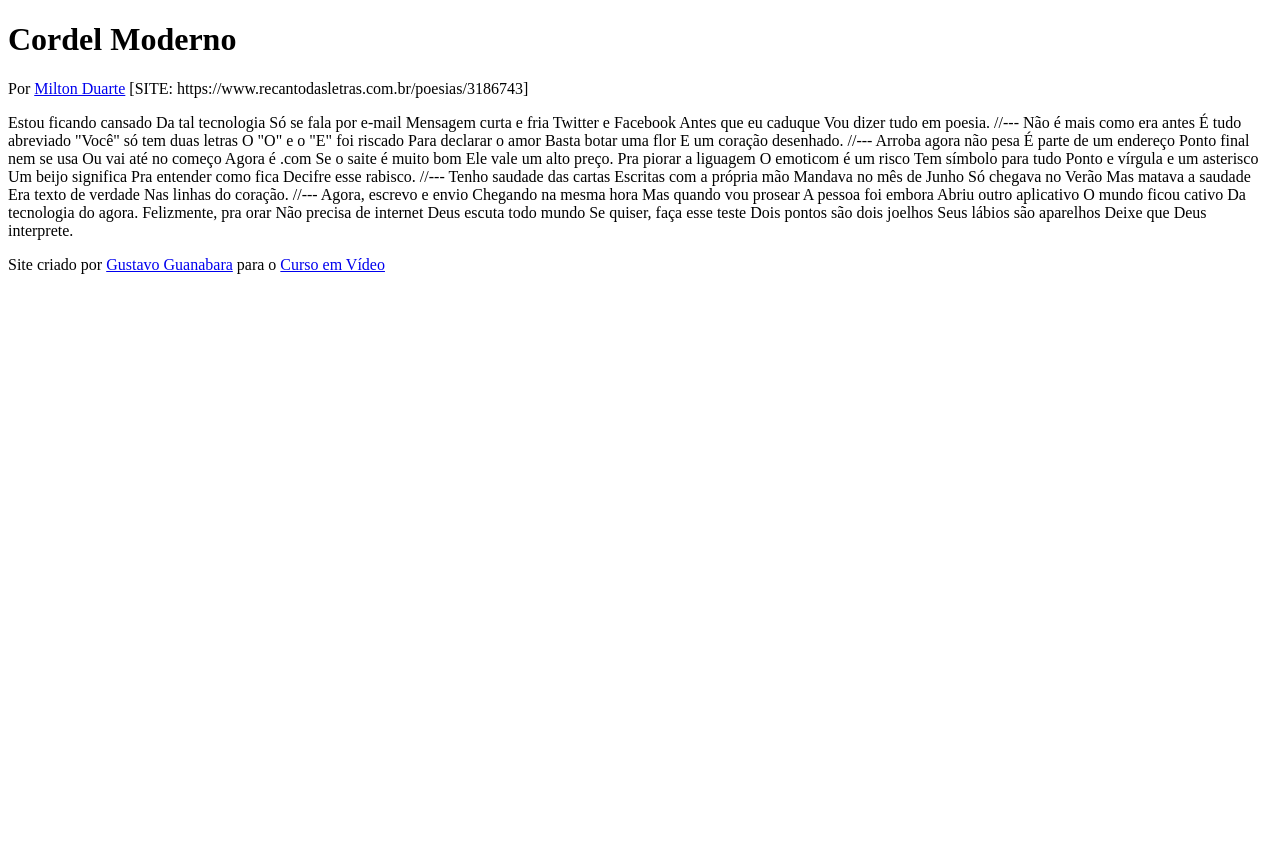
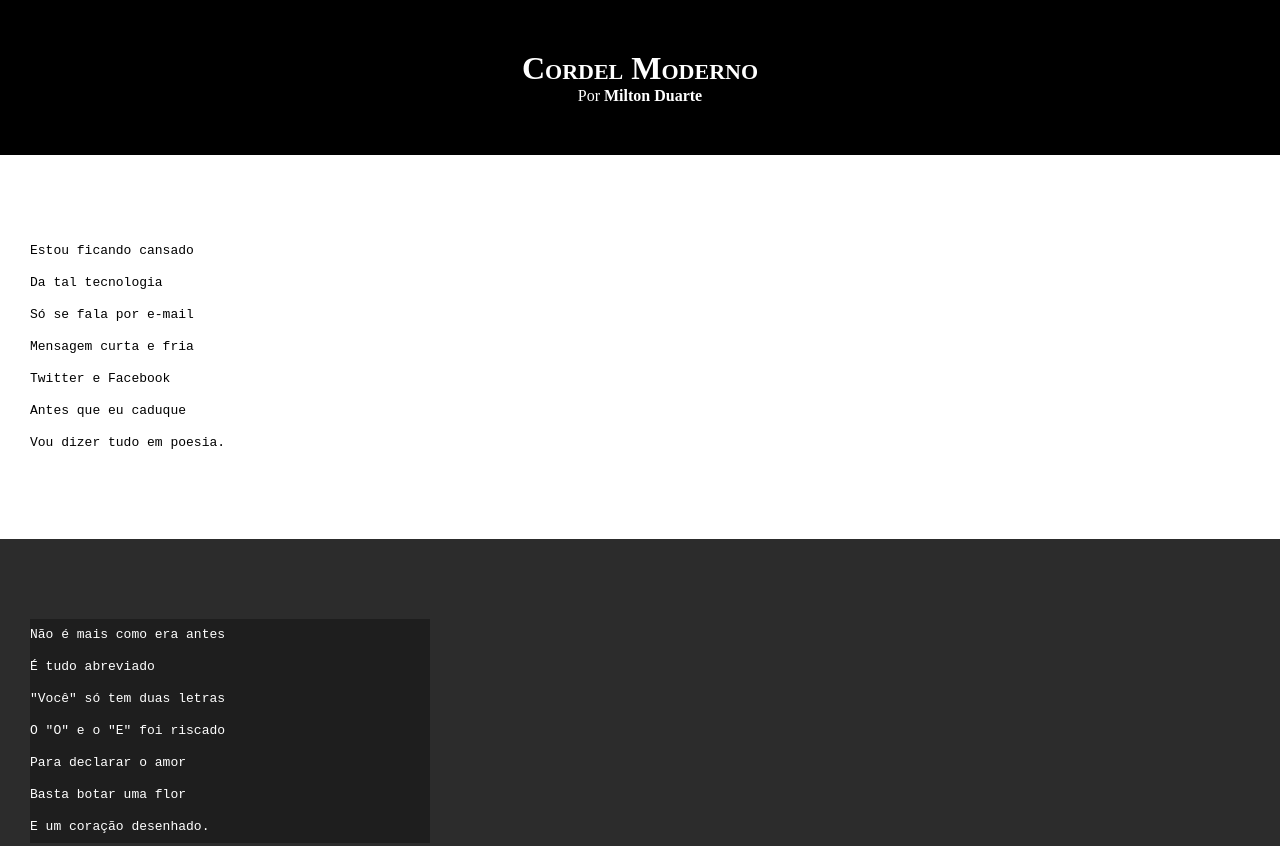
Before and after one commit to gustavoarakakiA/html-css, a plain HTML site: page desafios/des012/index.html in a window 1280 px wide. Shown: the top 846 px of the page. Before the commit the page ends 800 px from the top, so only its background shows below. Drawn offline with Linux system fonts and the light colour scheme.

Commit message:
atualizei estilo dos textos e blocos

```diff
--- a/desafios/des012/index.html
+++ b/desafios/des012/index.html
@@ -3,6 +3,7 @@
 <head>
     <meta charset="UTF-8">
     <meta name="viewport" content="width=device-width, initial-scale=1.0">
+    <link rel="stylesheet" href="style.css">
     <title>Cordel Moderno</title>
 </head>
 <body>
@@ -10,10 +11,11 @@
         <h1>Cordel Moderno</h1>
         <p>
             Por <a href="https://www.recantodasletras.com.br/poesias/3186743" target="_blank">Milton Duarte</a>
-            [SITE: https://www.recantodasletras.com.br/poesias/3186743]
         </p>
     </header>
 
+    <section class="normal">
+        <pre>
             Estou ficando cansado
             Da tal tecnologia
             Só se fala por e-mail
@@ -21,9 +23,11 @@
             Twitter e Facebook
             Antes que eu caduque
             Vou dizer tudo em poesia.
+        </pre>
+    </section>
 
-    //---
-
+    <section class="imagem">
+        <pre>
             Não é mais como era antes
             É tudo abreviado
             "Você" só tem duas letras
@@ -31,9 +35,10 @@
             Para declarar o amor
             Basta botar uma flor
             E um coração desenhado.
-
-    //---
-
+        </pre>
+    </section>
+    <section class="normal">
+        <pre>
             Arroba agora não pesa
             É parte de um endereço
             Ponto final nem se usa
@@ -41,7 +46,9 @@
             Agora é .com
             Se o saite é muito bom
             Ele vale um alto preço.
+        </pre>
 
+        <pre>
             Pra piorar a liguagem
             O emoticom é um risco
             Tem símbolo para tudo
@@ -49,9 +56,11 @@
             Um beijo significa
             Pra entender como fica
             Decifre esse rabisco.
+        </pre>
+    </section>
 
-    //---
-
+    <section class="imagem">
+        <pre>
             Tenho saudade das cartas
             Escritas com a própria mão
             Mandava no mês de Junho
@@ -59,9 +68,11 @@
             Mas matava a saudade
             Era texto de verdade
             Nas linhas do coração.
+        </pre>
+    </section>
 
-    //---
-
+    <section class="normal">
+        <pre>
             Agora, escrevo e envio
             Chegando na mesma hora
             Mas quando vou prosear
@@ -69,7 +80,9 @@
             Abriu outro aplicativo
             O mundo ficou cativo
             Da tecnologia do agora.
+        </pre>
 
+        <pre>
             Felizmente, pra orar
             Não precisa de internet
             Deus escuta todo mundo
@@ -77,6 +90,8 @@
             Dois pontos são dois joelhos
             Seus lábios são aparelhos
             Deixe que Deus interprete.
+        </pre>
+    </section>
 
     <footer>
         <p>Site criado por <a href="https://gustavoguanabara.github.io" target="_blank">Gustavo Guanabara</a> para o <a href="https://www.cursoemvideo.com" target="_blank">Curso em Vídeo</a></p>
--- /dev/null
+++ b/desafios/des012/style.css
@@ -0,0 +1,70 @@
+@charset 'UTF-8';
+
+* {
+    margin: 0px;
+    padding: 0px;
+}
+
+pre {
+    white-space: pre-line;
+}
+
+html, body {
+    min-height: 100vh;
+    background-color: darkgray;
+}
+
+header {
+    background-color: black;
+    color: white;
+    text-align: center;
+}
+
+header > h1 {
+    padding-top: 50px;
+    font-variant: small-caps;
+}
+
+header > p {
+    padding-bottom: 50px;
+}
+
+header a, footer a {
+    color: white;
+    text-decoration: none;
+    font-weight: bolder;
+}
+
+header a:hover, footer a:hover {
+    text-decoration: underline;
+}
+
+section {
+    padding-top: 10vh;
+    padding-bottom: 10vh;
+    padding-left: 30px;
+
+    line-height: 2em;
+}
+
+section.normal {
+    background-color: white;
+    color: black;
+}
+
+section.imagem {
+    background-color: rgb(44, 44, 44);
+    color: white;
+}
+
+section.imagem > pre  {
+    width: 400px;
+    background-color: rgba(0, 0, 0, 0.308);
+}
+
+footer {
+    background-color: black;
+    text-align: center;
+    color: white;
+    padding: 10px;
+}
```
Lines whose indentation alone changed are shown as unchanged.
